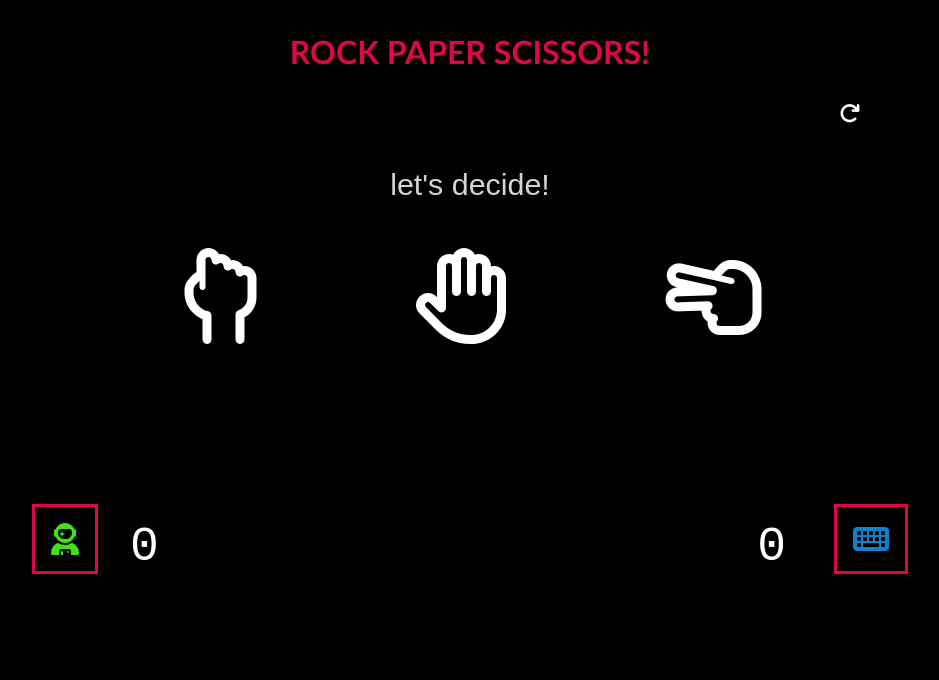
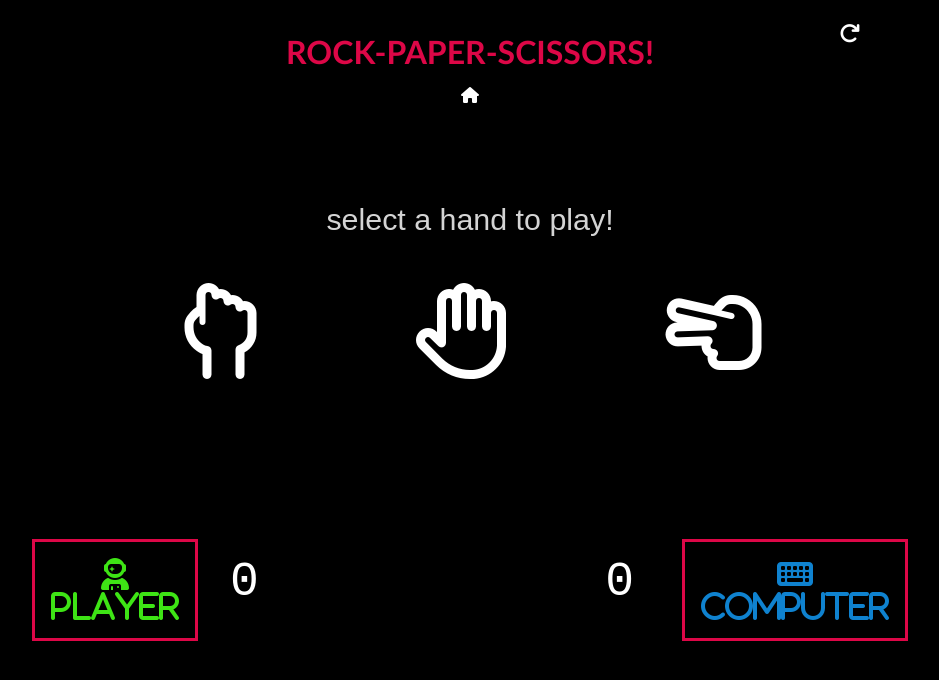
Before and after one commit to lebogangolifant/rock-paper-scissors, a plain HTML site: page index.html in a window 1280 px wide. Shown: the whole page, without its empty margins (170-1109 px from the left). Drawn offline with Linux system fonts and the light colour scheme.

Commit message:
update content

```diff
--- a/index.html
+++ b/index.html
@@ -15,16 +15,18 @@
 <body>
     <div class="container">
         <header>
-            <h1>ROCK PAPER SCISSORS!</h1>
+            <h1>ROCK-<span class="paper">PAPER</span>-<span class="scissors">SCISSORS</span>!</h1>
         </header>
+
 
         <!--game section-->
         <section class="game_content">
-            <i id="redo_icon" class="fas fa-redo"></i>
+            <div> <i id="redo_icon" class="fas fa-redo"></i></div>
+            <div class="btn"><i class="fas fa-home"></i></div>
 
             <div class="hands_icons">
                 <div>
-                    <p id="timer">let's decide!</p>
+                    <p id="timer">select a hand to play!</p>
                 </div>
                 <i class="far fa-hand-rock"></i>
                 <i class="far fa-hand-paper"></i>
@@ -34,8 +36,8 @@
             <!--players score info-->
             <div class="players_info">
                 <div id="players">
-                    <i class="fas fa-user-astronaut"></i>
-                    <i class="fas fa-keyboard"></i>
+                    <i class="fas fa-user-astronaut"><br> <span>player</span> </i>
+                    <i class="fas fa-keyboard"><br><span>computer</span> </i>
                 </div>
                 <div id="score">
                     <p id="user">0</p>
```
